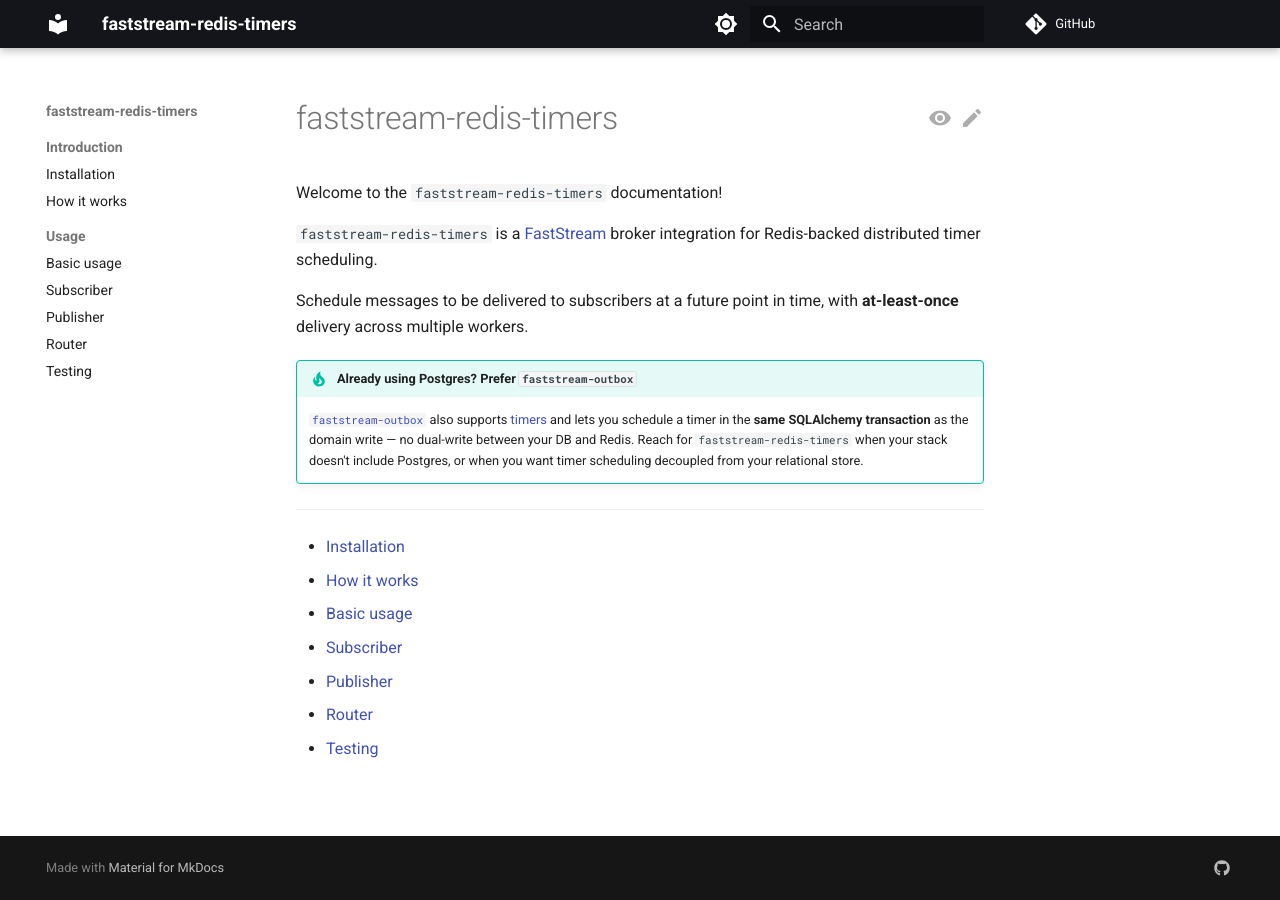
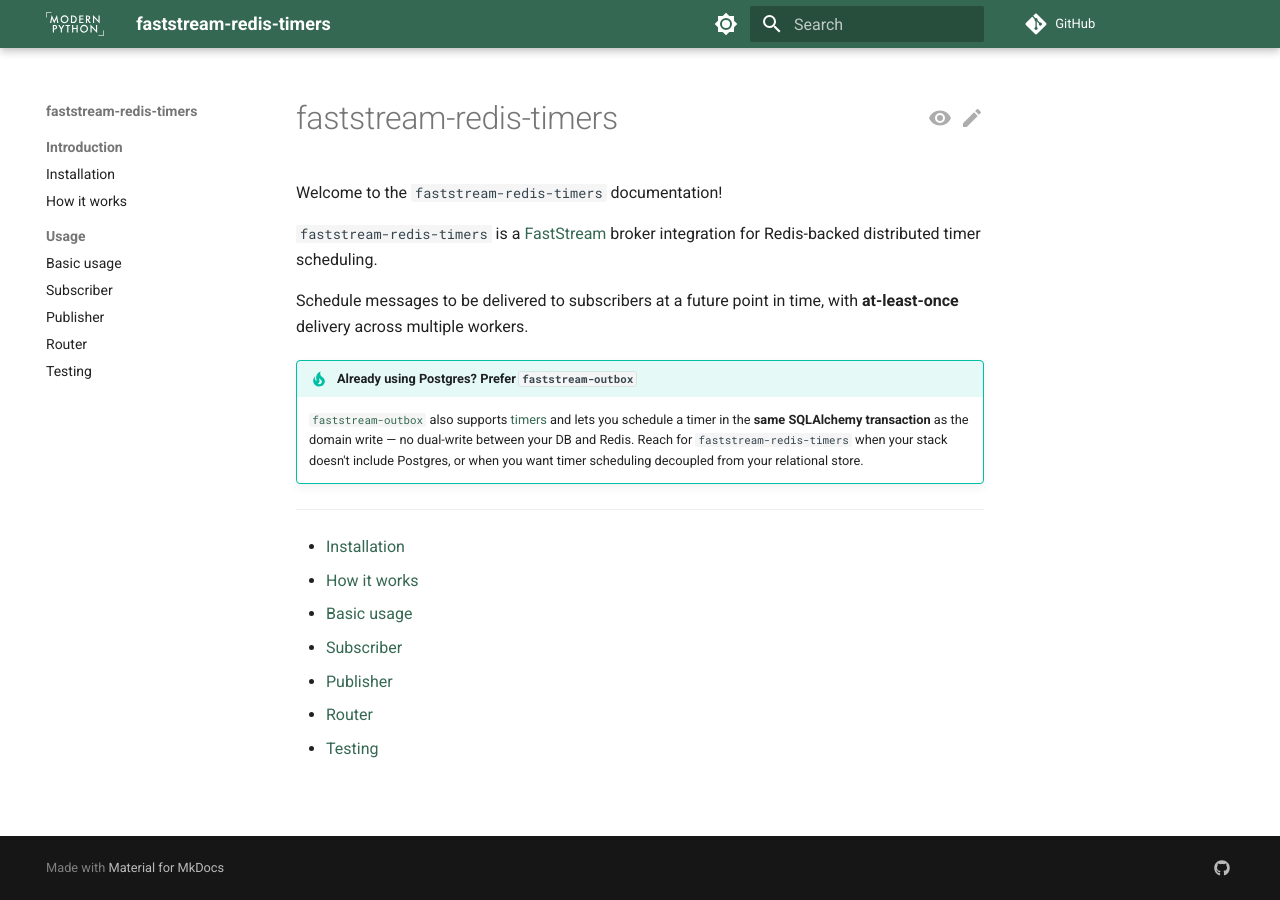
Before and after one commit to modern-python/faststream-redis-timers, an MkDocs documentation site: the page built from docs/index.md, in a window 1280 px wide. Built offline with MkDocs 1.6.1 and Material for MkDocs 9.7.7, drawn with Linux system fonts in a browser that asks for light colours; comment, search, counter and statistics services are not loaded.

Commit message:
docs: adopt org logo, favicon, and brand palette (#31)
Match modern-python.org: white wordmark logo top-left, mark favicon, forest-green Material palette.

Co-authored-by: Claude Opus 4.8 (1M context) <noreply@anthropic.com>

```diff
--- /dev/null
+++ b/docs/css/brand.css
@@ -0,0 +1,17 @@
+/* Brand palette — forest green sampled from the org logo (#356852) */
+:root > * {
+  --md-primary-fg-color:        #356852;
+  --md-primary-fg-color--light: #4a8a6e;
+  --md-primary-fg-color--dark:  #234738;
+  --md-accent-fg-color:         #c98a00;
+}
+
+/* Dark scheme keeps the same brand hue; lighter green for body links so they
+   stay AA-readable on the dark background. */
+[data-md-color-scheme="slate"] {
+  --md-primary-fg-color:        #356852;
+  --md-primary-fg-color--light: #4a8a6e;
+  --md-primary-fg-color--dark:  #234738;
+  --md-accent-fg-color:         #e0a300;
+  --md-typeset-a-color:         #7fb79f;
+}
--- a/mkdocs.yml
+++ b/mkdocs.yml
@@ -14,6 +14,8 @@ nav:
       - Testing: usage/testing.md
 theme:
   name: material
+  logo: assets/modern-python-white.svg
+  favicon: assets/modern-python-mark.svg
   features:
     - content.code.copy
     - content.code.annotate
@@ -33,15 +35,15 @@ theme:
   palette:
     - media: "(prefers-color-scheme: light)"
       scheme: default
-      primary: black
-      accent: pink
+      primary: custom
+      accent: custom
       toggle:
         icon: material/brightness-7
         name: Switch to dark mode
     - media: "(prefers-color-scheme: dark)"
       scheme: slate
-      primary: black
-      accent: pink
+      primary: custom
+      accent: custom
       toggle:
         icon: material/brightness-4
         name: Switch to system preference
@@ -67,6 +69,7 @@ markdown_extensions:
 
 extra_css:
   - css/code.css
+  - css/brand.css
 
 extra:
   social:
```
Also changed, not shown: docs/assets/modern-python-mark.svg (added), docs/assets/modern-python-white.svg (added).
